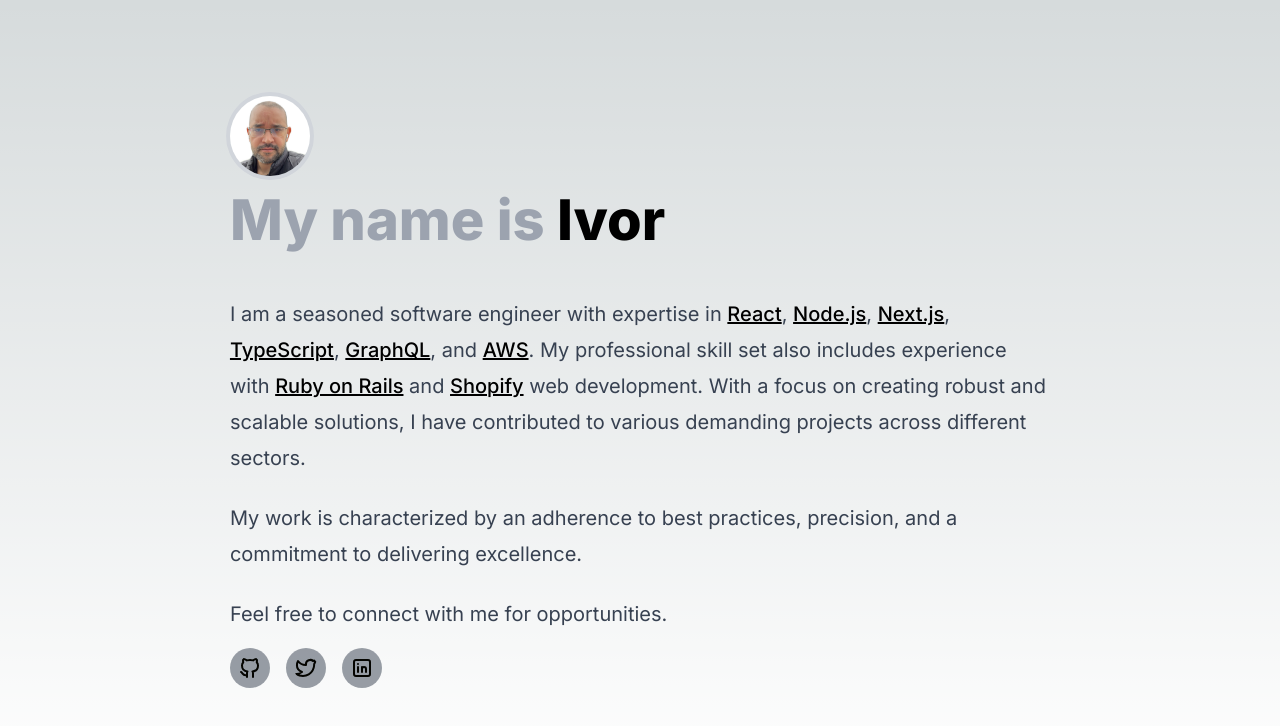
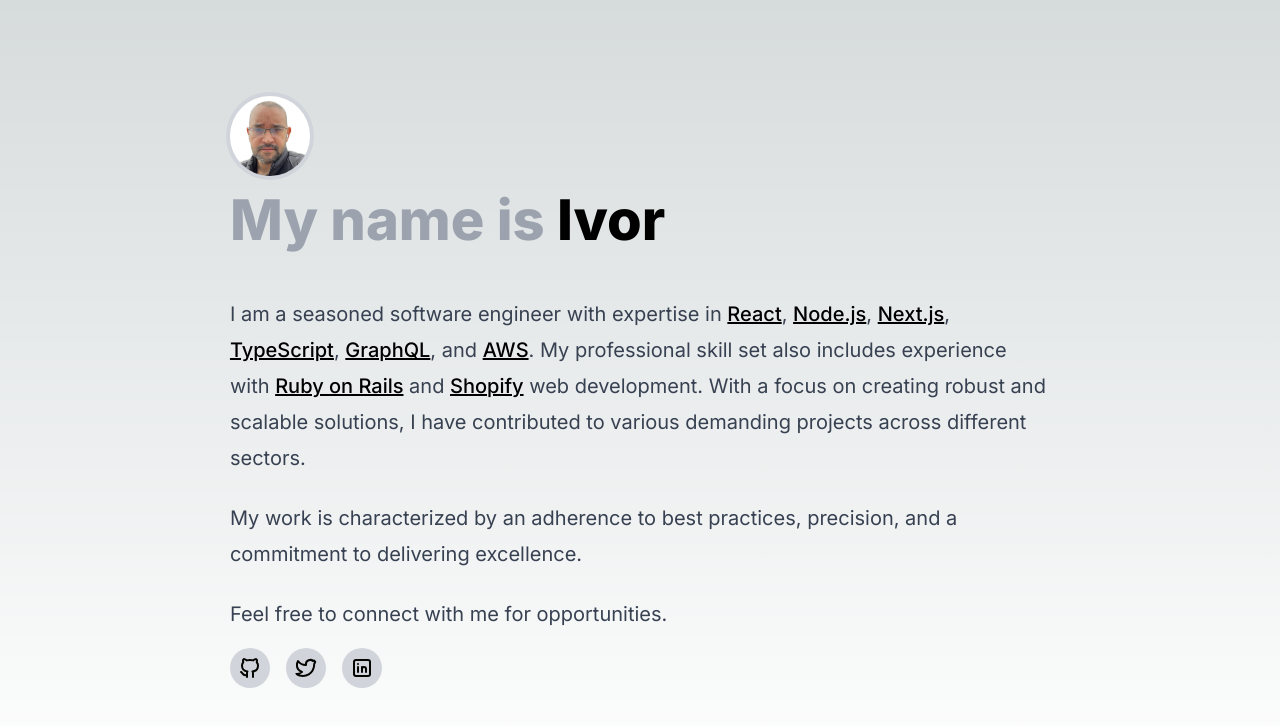
Before and after one commit to ivorpad/ivor-2023, a Next.js app: page / in a window 1280 px wide. Shown: the top 726 px of the page. Built offline with nearby package versions, Linux system fonts and the light colour scheme.

Commit message:
update light theme

```diff
--- a/src/components/MainArticle.tsx
+++ b/src/components/MainArticle.tsx
@@ -6,35 +6,35 @@
       </h1>
       <p>
         I am a seasoned software engineer with expertise in{" "}
-        <a href="#" className="text-black dark:text-gray-100">
+        <a href="#" className="text-black hover:text-gray-700 dark:text-gray-300 dark:hover:text-white">
           React
         </a>
         ,{" "}
-        <a href="#" className="text-black dark:text-gray-100">
+        <a href="#" className="text-black hover:text-gray-700 dark:text-gray-300 dark:hover:text-white">
           Node.js
         </a>
         ,{" "}
-        <a href="#" className="text-black dark:text-gray-100">
+        <a href="#" className="text-black hover:text-gray-700 dark:text-gray-300 dark:hover:text-white">
           Next.js
         </a>
         ,{" "}
-        <a href="#" className="text-black dark:text-gray-100">
+        <a href="#" className="text-black hover:text-gray-700 dark:text-gray-300 dark:hover:text-white">
           TypeScript
         </a>
         ,{" "}
-        <a href="#" className="text-black dark:text-gray-100">
+        <a href="#" className="text-black hover:text-gray-700 dark:text-gray-300 dark:hover:text-white">
           GraphQL
         </a>
         , and{" "}
-        <a href="#" className="text-black dark:text-gray-100">
+        <a href="#" className="text-black hover:text-gray-700 dark:text-gray-300 dark:hover:text-white">
           AWS
         </a>
         . My professional skill set also includes experience with{" "}
-        <a href="#" className="text-black dark:text-gray-100">
+        <a href="#" className="text-black hover:text-gray-700 dark:text-gray-300 dark:hover:text-white">
           Ruby on Rails
         </a>{" "}
         and{" "}
-        <a href="#" className="text-black dark:text-gray-100">
+        <a href="#" className="text-black hover:text-gray-700 dark:text-gray-300 dark:hover:text-white">
           Shopify
         </a>{" "}
         web development. With a focus on creating robust and scalable solutions,
--- a/src/components/Social.tsx
+++ b/src/components/Social.tsx
@@ -9,18 +9,21 @@
     <section className="flex gap-4">
       <a href="https://github.com/ivorpad" target="_blank">
         <IconBrandGithub
-          className="bg-gray-700/50 rounded-full p-2 hover:bg-gray-500/80"
-          size={40} />
+          className="bg-gray-300 hover:bg-gray-200 dark:bg-gray-700/50 rounded-full p-2 dark:hover:bg-gray-500/80"
+          size={40}
+        />
       </a>
       <a href="https://twitter.com/madebyivor" target="_blank">
         <IconBrandTwitter
-          className="bg-gray-700/50 rounded-full p-2 hover:bg-gray-500/80"
-          size={40} />
+          className="bg-gray-300 hover:bg-gray-200 dark:bg-gray-700/50 rounded-full p-2 dark:hover:bg-gray-500/80"
+          size={40}
+        />
       </a>
       <a href="https://linkedin.com/in/ivorpad" target="_blank">
         <IconBrandLinkedin
-          className="bg-gray-700/50 rounded-full p-2 hover:bg-gray-500/80"
-          size={40} />
+          className="bg-gray-300 hover:bg-gray-200 dark:bg-gray-700/50 rounded-full p-2 dark:hover:bg-gray-500/80"
+          size={40}
+        />
       </a>
     </section>
   );
```
